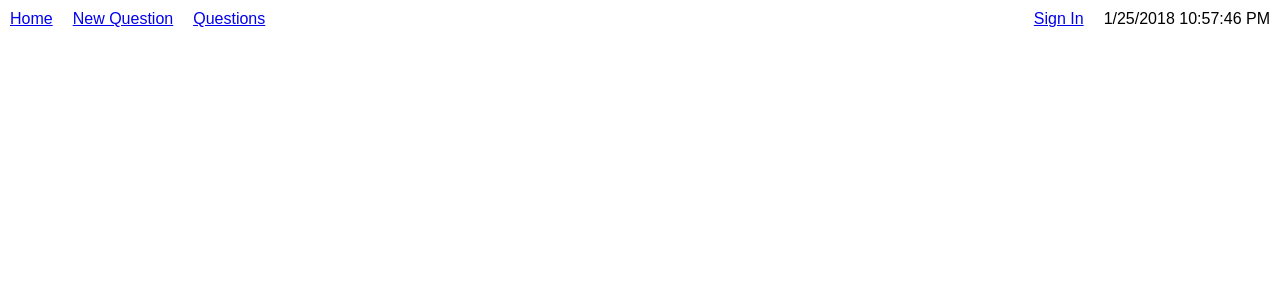
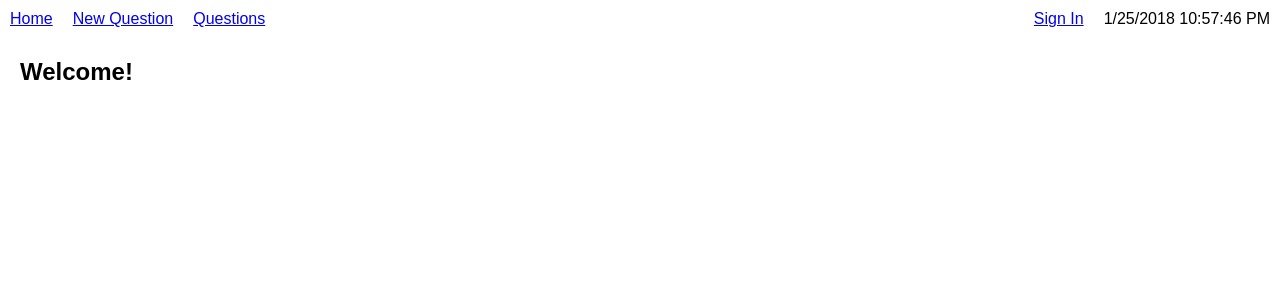
Before and after one commit to CodeCoreYVR/awesome-answer-react-nov-2017, a React (Create React App) app: page / in a window 1280 px wide. Shown: the top 300 px of the page. Built offline with nearby package versions, Linux system fonts and the light colour scheme.

Commit message:
Add demo for Page Not Found

```diff
--- a/src/components/App.js
+++ b/src/components/App.js
@@ -5,7 +5,10 @@ import React, {Component} from 'react';
 import {QuestionShowPage} from './QuestionShowPage';
 import {QuestionIndexPage} from './QuestionIndexPage';
 import {QuestionNewPage} from './QuestionNewPage';
+import {NotFoundPage} from './NotFoundPage';
+import {HomePage} from './HomePage';
 import {SignInPage} from './SignInPage';
+
 import {NavBar} from './NavBar';
 import {AuthRoute} from './AuthRoute';
 import {
@@ -66,6 +69,12 @@ class App extends Component {
             <Route path="/sign_in" render={props => {
               return <SignInPage {...props} onSignIn={this.signIn} />
             }} />
+            />
+            <Route
+              exact
+              path="/"
+              component={HomePage}
+            />
             <AuthRoute
               isAuthenticated={this.isAuth()}
               path="/questions"
@@ -82,6 +91,7 @@ class App extends Component {
               path="/questions/:id"
               component={QuestionShowPage}
             />
+            <Route component={NotFoundPage} />
           </Switch>
         </div>
       </Router>
--- /dev/null
+++ b/src/components/HomePage.js
@@ -0,0 +1,14 @@
+import React from 'react';
+
+function HomePage (props) {
+  return (
+    <main
+      className='HomePage'
+      style={{padding: '0  20px'}}
+    >
+      <h2>Welcome!</h2>
+    </main>
+  );
+}
+
+export {HomePage};
--- /dev/null
+++ b/src/components/NotFoundPage.js
@@ -0,0 +1,14 @@
+import React from 'react';
+
+function NotFoundPage (props) {
+  return (
+    <main
+      className='NotFoundPage'
+      style={{padding: '0  20px'}}
+    >
+      <h2>404 Not Found</h2>
+    </main>
+  );
+}
+
+export {NotFoundPage};
```
